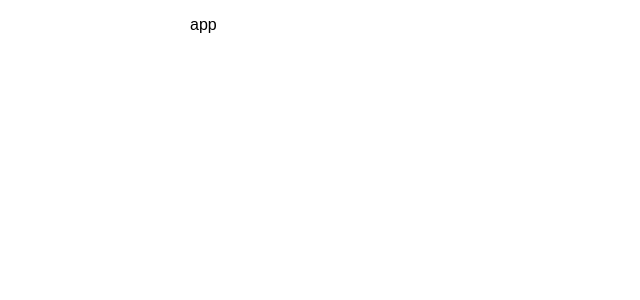
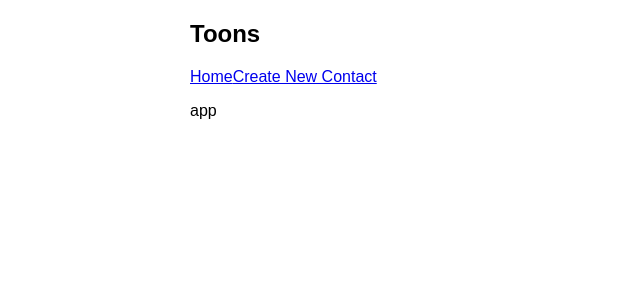
Before and after one commit to ga-wdi-exercises/checkpoint-react, a React (Create React App) app: page / in a window 1280 px wide. Shown: the top 300 px of the page, without its empty margins (0-640 px from the left). Built offline with nearby package versions, Linux system fonts and the light colour scheme.

Commit message:
checkpoint

```diff
--- a/src/components/App/App.js
+++ b/src/components/App/App.js
@@ -1,10 +1,25 @@
 import React, { Component } from 'react';
+import { Link, Route } from 'react-router-dom'
+import ContactList from '../ContactList/ContactList.js'
+import Header from '../Header/Header.js'
+import NewContact from '../NewContact/NewContact.js'
+import contacts from '../Contact/Contact.js'
 
 class App extends Component {
+  constructor(props) {
+    super(props)
+    this.state = {
+      contacts: props.contacts
+    }
+  }
   render() {
     return <div className="App">
-        <p>app</p>
-      </div>;
+      <Header></Header>
+      <Route path='/' component={ContactList} />
+      <Route path='/new-contact' component={NewContact} />
+      {this.props.contacts}
+      <p>app</p>
+    </div>;
   }
 }
 
--- /dev/null
+++ b/src/components/Contact/Contact.js
@@ -0,0 +1,13 @@
+import React, { Component } from 'react';
+
+class Contact extends Component {
+    render() {
+        return (
+            <div>
+
+            </div>
+        );
+    }
+}
+
+export default Contact;
--- /dev/null
+++ b/src/components/ContactList/ContactList.js
@@ -0,0 +1,16 @@
+import React, { Component } from 'react';
+
+class ContactList extends Component {
+    constructor(props) {
+        super(props)
+    }
+    render() {
+        return (
+            <div>
+                {this.props.contacts}
+            </div>
+        );
+    }
+}
+
+export default ContactList;
--- /dev/null
+++ b/src/components/Header/Header.js
@@ -0,0 +1,18 @@
+import React, { Component } from 'react';
+import { Link } from 'react-router-dom'
+
+class Header extends Component {
+    render() {
+        return (
+            <div>
+                <nav>
+                    <h1>Toons</h1>
+                    <Link to='/'>Home</Link>
+                    <Link to='/new-contact'>Create New Contact</Link>
+                </nav>
+            </div>
+        );
+    }
+}
+
+export default Header;
--- a/src/index.js
+++ b/src/index.js
@@ -2,7 +2,11 @@ import React from 'react';
 import ReactDOM from 'react-dom';
 import './styles/index.css';
 import App from './components/App/App';
-
+import { BrowserRouter as Router } from "react-router-dom"
 import contacts from "./contacts.json";
 
-ReactDOM.render(<App />, document.getElementById('root'));
+ReactDOM.render(
+    <Router>
+        <App />
+    </Router>,
+    document.getElementById('root'));
```
Also changed, not shown: src/contacts.json (+24 -12 lines), 1 other file (tests, documents, lock files or other folders).
